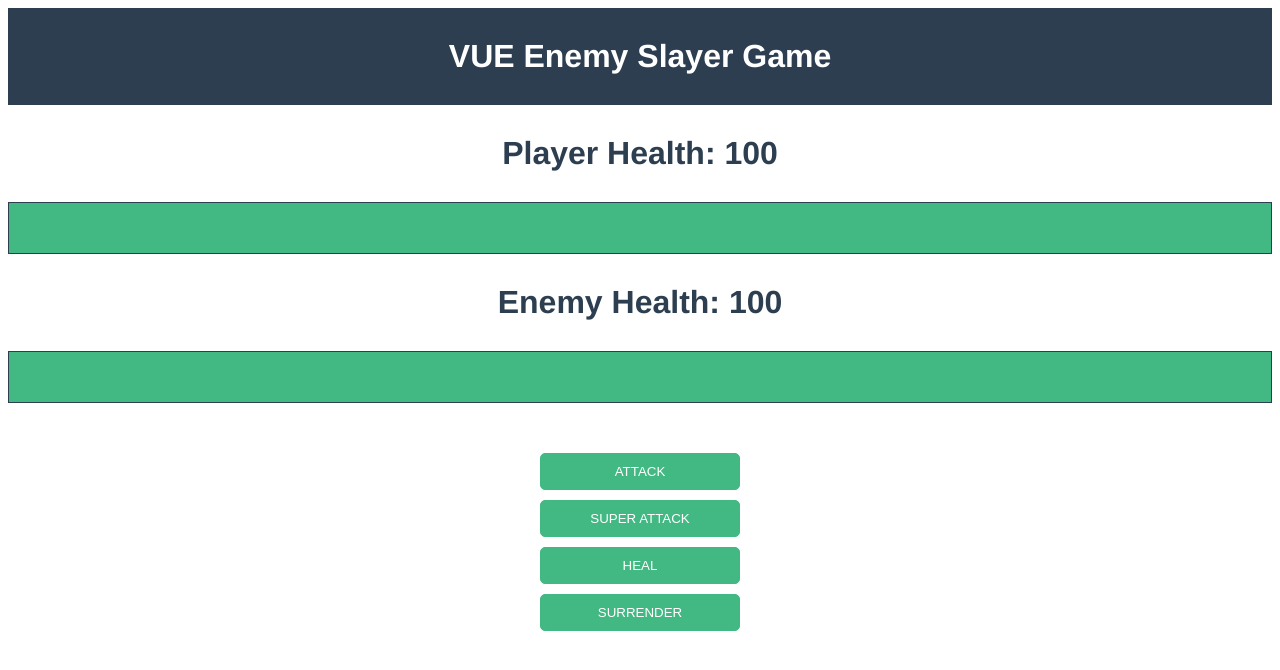
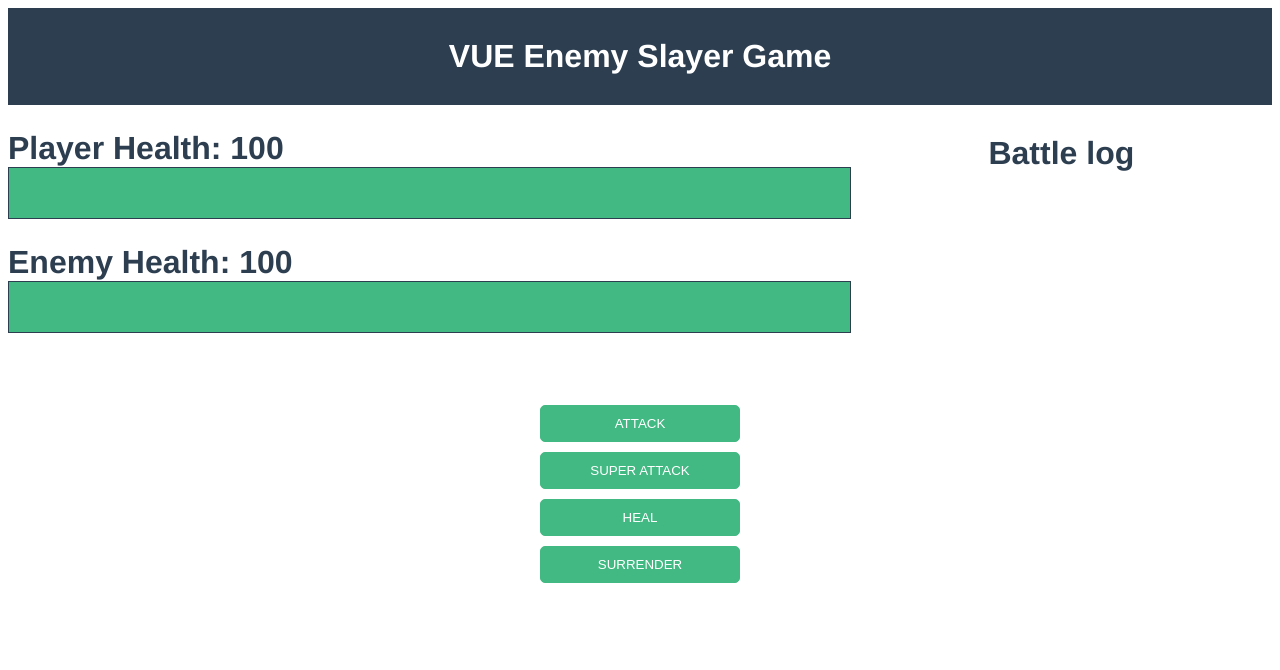
Before and after one commit to pakidaxed/vuejs-enemy-slayer-game, a Vue app: page / in a window 1280 px wide. Shown: the top 670 px of the page. Built offline with nearby package versions, Linux system fonts and the light colour scheme.

Commit message:
battle log added

```diff
--- a/src/App.vue
+++ b/src/App.vue
@@ -2,6 +2,8 @@
   <header>
     <h1>VUE Enemy Slayer Game</h1>
   </header>
+  <div class="container">
+    <div class="action-window">
       <div class="player-box">
         <h1>Player Health: {{ playerHealth }}</h1>
         <div class="health-bar">
@@ -12,6 +14,12 @@
         <h1>Enemy Health: {{ enemyHealth }}</h1>
         <div class="health-bar">
           <div class="health-bar-progress" :style="enemyBarStyle"></div>
+        </div>
+      </div>
+    </div>
+    <div class="battle-log">
+      <h1>Battle log</h1>
+      <p v-for="message in logMessages" :key="message">{{ message.actionBy }} - {{ message.actionType }} - {{ message.actionValue }}</p>
     </div>
   </div>
   <div class="game-status" v-if="winner">
@@ -42,7 +50,8 @@ export default {
       playerHealth: 100,
       enemyHealth: 100,
       currentRound: 0,
-      winner: null
+      winner: null,
+      logMessages: []
     }
   },
   computed: {
@@ -87,15 +96,21 @@ export default {
   methods: {
     attackEnemy() {
       this.currentRound++
-      this.enemyHealth -= this.generateRandomValue(5, 12)
+      const damage = this.generateRandomValue(5, 12)
+      this.enemyHealth -= damage
+      this.addLogMessage('player', 'attack', damage)
       this.attackPlayer()
     },
     attackPlayer() {
-      this.playerHealth -= this.generateRandomValue(8, 15)
+      const damage = this.generateRandomValue(8, 15)
+      this.playerHealth -= damage
+      this.addLogMessage('enemy', 'attack', damage)
     },
     superAttackEnemy() {
       this.currentRound++
-      this.enemyHealth -= this.generateRandomValue(10, 25)
+      const damage = this.generateRandomValue(10, 25)
+      this.enemyHealth -= damage
+      this.addLogMessage('player', 'attack', damage)
       this.attackPlayer()
     },
     healPlayer() {
@@ -105,6 +120,7 @@ export default {
       else
         this.playerHealth += healValue
 
+      this.addLogMessage('player', 'heal', healValue)
       this.attackPlayer() // still attacks you, when your healing in the turn
     },
     surrender() {
@@ -115,9 +131,17 @@ export default {
       this.playerHealth = 100
       this.enemyHealth = 100
       this.currentRound = 0
+      this.logMessages = []
     },
     generateRandomValue(min, max) {
       return Math.floor(Math.random() * (max - min)) + min
+    },
+    addLogMessage(who, what, value) {
+      this.logMessages.unshift({
+        actionBy: who,
+        actionType: what,
+        actionValue: value
+      })
     }
   }
 }
@@ -139,6 +163,26 @@ header {
   color: white;
   margin: 0;
   padding: 0;
+}
+
+.container {
+  display: flex;
+}
+
+.battle-log {
+  flex: 1;
+  overflow: hidden;
+  height: 250px;
+}
+
+.action-window {
+  flex: 2
+}
+
+.action-window h1 {
+  padding: 0;
+  text-align: left;
+  margin-top: 25px;
 }
 
 h1 {
@@ -186,7 +230,4 @@ button:disabled {
   width: 50%;
 }
 
-.player-box, .enemy-box {
-
-}
 </style>
```
Lines whose indentation alone changed are shown as unchanged.
